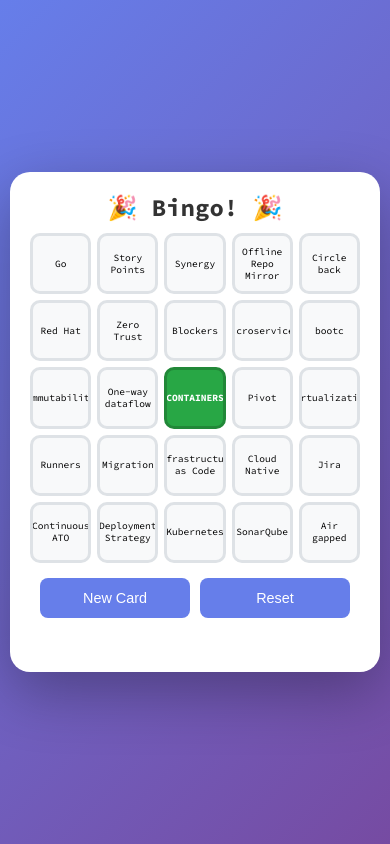
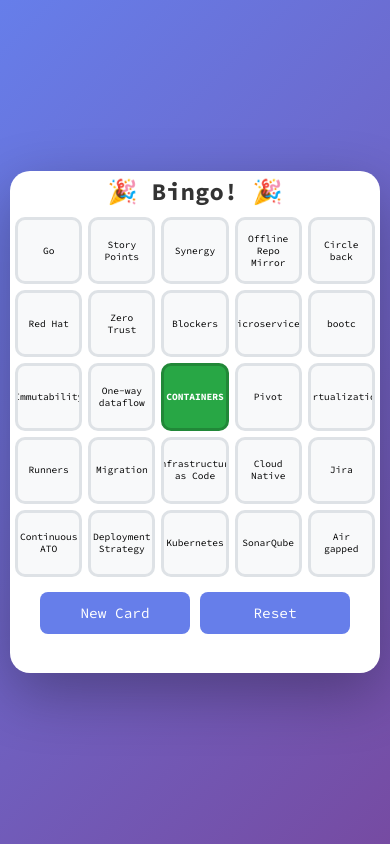
Before and after one commit to steven-campbell/bingo-app, a plain HTML site: page bingo.html in a window 390 px wide. Drawn offline with Linux system fonts and the light colour scheme.

Commit message:
fix font on buttons and try to add more space on mobile

```diff
--- a/bingo.html
+++ b/bingo.html
@@ -104,6 +104,10 @@
         }
 
         button {
+            font-family: "Source Code Pro", 'Arial', sans-serif;
+            font-optical-sizing: auto;
+            font-weight: 400;
+            font-style: normal;
             background: #667eea;
             color: white;
             border: none;
@@ -145,8 +149,13 @@
         @media (max-width: 768px) {
             .container {
                 max-width: 100%;
+                padding: 5px;
+            }
+
+            .bingo-cell {
+                padding: 2px;
+            }
         }
-}
     </style>
 </head>
 <body>
```
